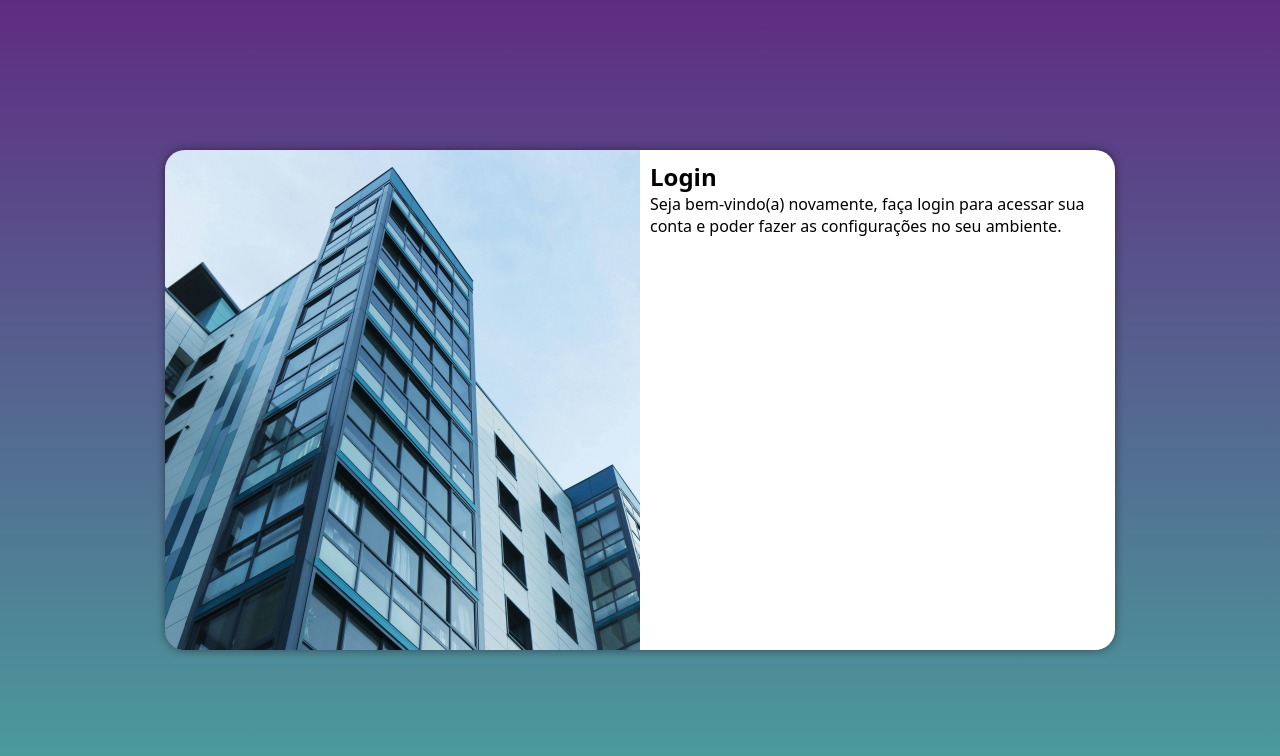
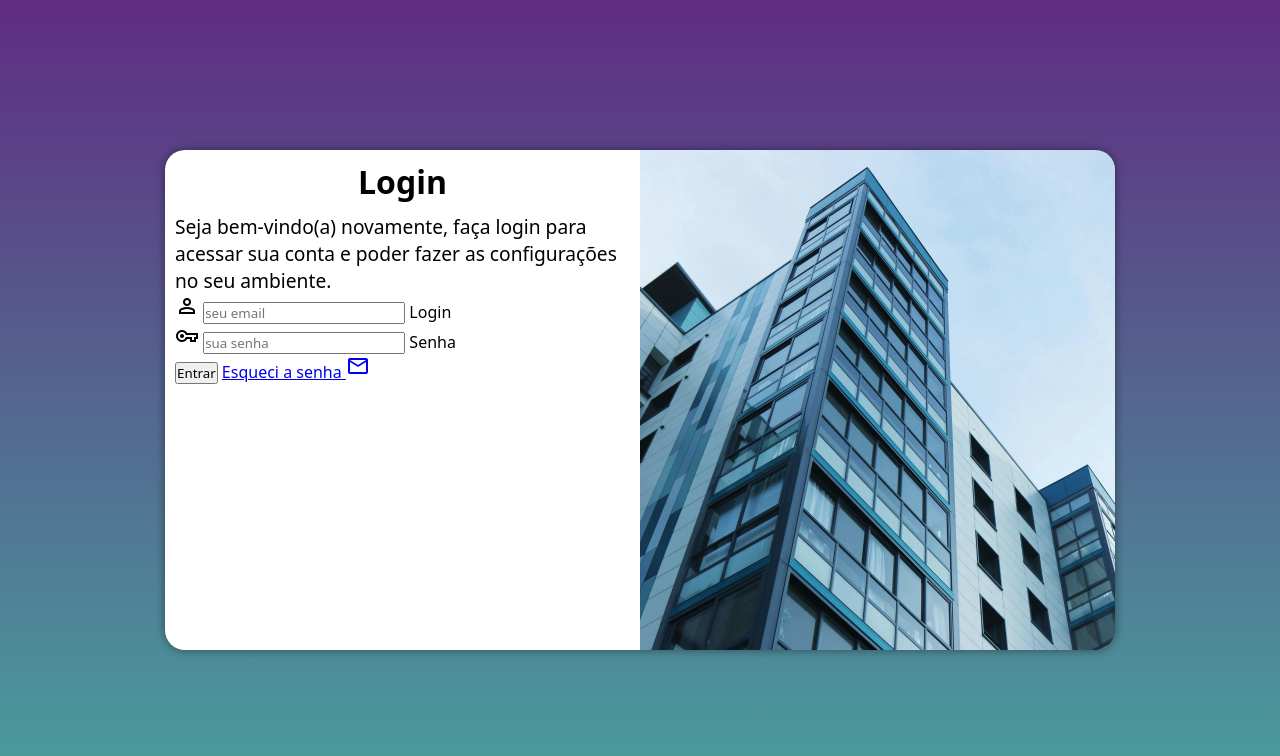
Before and after one commit to LawlietRY/Projeto-Login-2, a plain HTML site: page index.html in a window 1280 px wide. Drawn offline with nearby package versions, Linux system fonts and the light colour scheme.

Commit message:
formulario criado

```diff
--- a/estilos/media-query.css
+++ b/estilos/media-query.css
@@ -43,18 +43,24 @@ Grande 1200px a cima
     }
 
     section#login>div#imagem {
-        float: left;
+        float: right;
         width: 50%;
         height: 100%;
     }
 
 
     section#login>div#formulario {
-        float: right;
+        float: left;
         width: 50%;
         height: 100%;
     }
 
+    div#formulario>h1 {
+        font-size: 2em;
+    }
 
+    div#formulario>p {
+        font-size: 1.2em;
+    }
 
 }
--- a/estilos/style.css
+++ b/estilos/style.css
@@ -53,3 +53,12 @@ section#login>div#formulario {
     padding: 10px;
 
 }
+
+div#formulario>h1 {
+    text-align: center;
+    margin-bottom: 10px;
+}
+
+div#formulario>p {
+    font-size: 0.8em;
+}
--- a/index.html
+++ b/index.html
@@ -6,6 +6,7 @@
     <title>Projeto Login</title>
     <link rel="stylesheet" href="estilos/style.css">
     <link rel="stylesheet" href="estilos/media-query.css">
+    <link rel="stylesheet" href="https://fonts.googleapis.com/css2?family=Material+Symbols+Outlined:opsz,wght,FILL,GRAD@20..48,100..700,0..1,-50..200" />
 </head>
 <body>
     <main>
@@ -16,8 +17,23 @@
             <div id="formulario">
                 <h1>Login</h1>
                 <p>Seja bem-vindo(a) novamente, faça login para acessar sua conta e poder fazer as configurações no seu ambiente.</p>
-                <form action="login.php" method="post">
-
+                <form action="login.php" method="post" autocomplete="on">
+                    <div class="campo">
+                        <span class="material-symbols-outlined">
+                            person
+                            </span>
+                        <input type="email" name="login" id="ilogin" placeholder="seu email" autocomplete="email" required maxlength="30">
+                        <label for="ilogin">Login</label>
+                    </div>
+                    <div class="campo">
+                        <span class="material-symbols-outlined">
+                            vpn_key
+                            </span>
+                        <input type="password" name="senha" id="isenha" placeholder="sua senha" autocomplete="current-password" required minlength="8" maxlength="20">
+                        <label for="isenha">Senha</label>
+                    </div>
+                    <input type="submit" value="Entrar">
+                    <a href="esqueci.html">Esqueci a senha <span class="material-symbols-outlined">mail</span></a>
                 </form>
             </div>
         </section>
```
